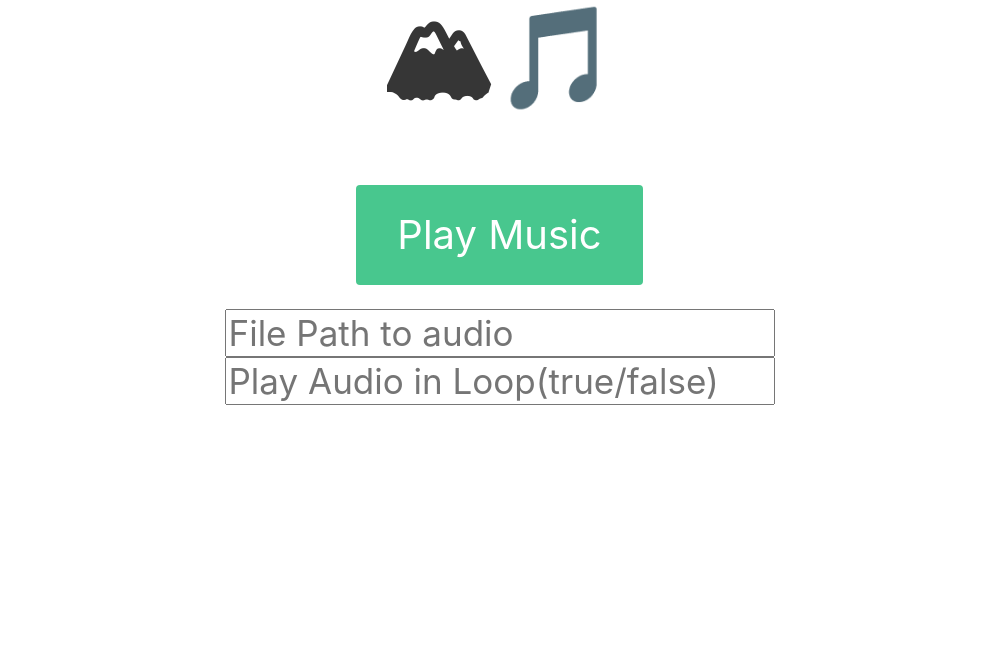
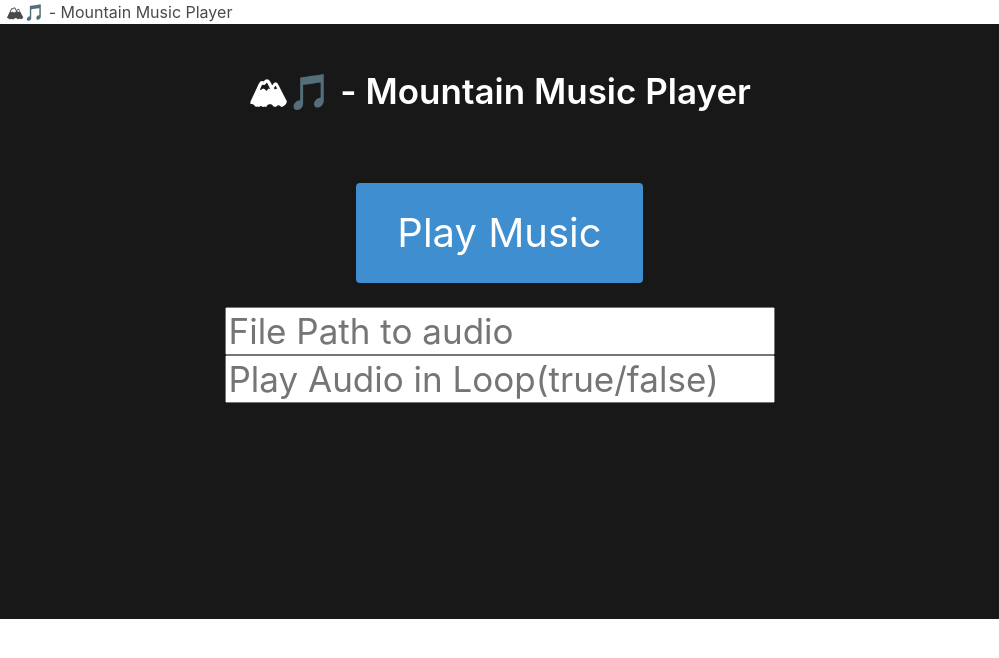
Before and after one commit to Interfiber/mountain, an Electron app: page index.html in a window 999 px wide. Drawn offline with nearby package versions, Linux system fonts and the light colour scheme.

Commit message:
Update UI for dark mode. And add warning if sound files does not exist

```diff
--- a/index.html
+++ b/index.html
@@ -2,36 +2,72 @@
 <html>
   <head>
     <meta charset="UTF-8">
-    <title>🏔🎵 - A Music Player</title>
+    <title>🏔🎵 - Mountain Music Player</title>
     <link rel="stylesheet" href="https://cdn.jsdelivr.net/npm/bulma@0.9.1/css/bulma.css">
     <style>
 	 	.title {
-	 	  font-size: 100px;
+	 	  font-size: 35px;
 	 	  text-align: center;
+	 	  color: white;
 	 	}
+	 	body {
+	 		background-color: rgb(24, 24, 24);
+	 	}
+
 	 	.center {
 	 		text-align:center;
 	 	}
 	 	button {
 	 		font-size: 40px;
 	 	}
+	 	#title-bar {
+		 -webkit-app-region: drag;
+		 height: 24px;
+		 background-color: white;
+		 padding: none;
+		 margin: 0px;
+		}
+
+		#title {
+		 position: fixed;
+		 top: 0px;
+		 left: 6px;
+		}
+		.isOn {
+			color: white;
+		}
+
 	</style>
   </head>
   <body>
-    <h1 class="title">🏔🎵</h1>
+ 	<div id="title-bar">
+      	<div id="title">🏔🎵 - Mountain Music Player</div>
+ 	</div>
+ 	<p>&nbsp;</p>
+  	<p>&nbsp;</p>
+    <h1 class="title">🏔🎵 - Mountain Music Player</h1>
     <p>&nbsp;</p>
     <h1 class="center isOn" style="display: none;">🎵 Playing The Music! 🎵</h1>
 	<p>&nbsp;</p>
 	<div class="center">
-		 <button class="clicked button is-success" onclick="playMusic()" style="font-size: 40px;">Play Music</button>
-		 <p>    <p>
+	<button class="clicked button is-info" onclick="playMusic()" style="font-size: 40px;">Play Music</button>
+	<p>    <p>
     <p>&nbsp;</p>
-		 <input style="font-size: 35px;" class="url_box" placeholder="File Path to audio"></input>
-		 <p></p>
-		 <input style="font-size: 35px;" class="doLoop" placeholder="Play Audio in Loop(true/false)"></input>
+    <script src="./renderer.js"></script>
+	<input style="font-size: 35px;" class="url_box" placeholder="File Path to audio"></input>
+	<p>    </p>
+	<input style="font-size: 35px;" class="doLoop" placeholder="Play Audio in Loop(true/false)"></input>
 	</div>
+	<p>&nbsp;</p>
+	<p>&nbsp;</p>
+	<p>&nbsp;</p>
+	<p>&nbsp;</p>
+	<p>&nbsp;</p>
+  	<p>&nbsp;</p>
+  	<p>&nbsp;</p>
+  	<p>&nbsp;</p>
+  	<p>&nbsp;</p>
     <!-- You can also require other files to run in this process -->
     <script src="https://cdnjs.cloudflare.com/ajax/libs/howler/2.2.0/howler.js"></script>
-    <script src="./renderer.js"></script>
   </body>
 </html>
--- a/package.json
+++ b/package.json
@@ -7,8 +7,5 @@
   },
   "devDependencies": {
     "electron": "^10.1.3"
-  },
-  "dependencies": {
-    "howler": "^2.2.0"
   }
 }
--- a/renderer.js
+++ b/renderer.js
@@ -6,12 +6,17 @@
 // process.
 var playing_music = "no";
 function playMusic() {
+  const fs = require('fs');
   const text_box = document.querySelector(".url_box");
   const value = text_box.value;
   const title = document.querySelector(".isOn");
   const loop = document.querySelector(".doLoop");
   const	offButton = document.querySelector(".stopMusic");
-  console.log(value);
+  console.log("Sound File : " + value);
+  if(!fs.existsSync(value)) {
+    alert("🤔 Hmm.. That files does not exist!");
+    return 1;
+  }
   var sound = new Howl({
     src: [value]
   });
@@ -22,7 +27,6 @@ function playMusic() {
 
     title.style.display = "";
     playing_music = "yes";
-    console.log(playing_music);
     sound.play();
 
   });
```
Also changed, not shown: main.js (+6 -4 lines).
